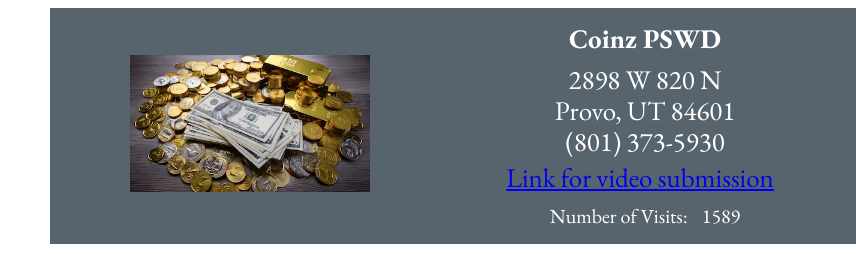
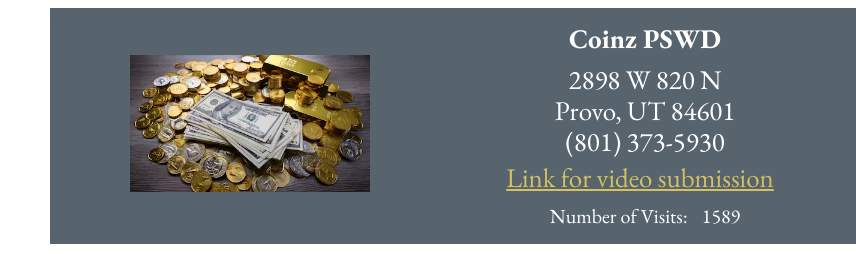
Before and after one commit to jneberhard/wdd231, a plain HTML site: page coinz/index.html in a window 1280 px wide. Shown: the part 3685-3939 px from the top of the page, 0-856 px from the left. Drawn offline with nearby package versions, Linux system fonts and the light colour scheme; no server answers.

Commit message:
wk6 correct AA color error

```diff
--- a/coinz/styles/coinsbase.css
+++ b/coinz/styles/coinsbase.css
@@ -458,6 +458,10 @@ footer {
 
 }
 
+footer a {
+  color: var(--color-gold)
+}
+
 .designer img {
   width: 250px;
   height: auto;
```
